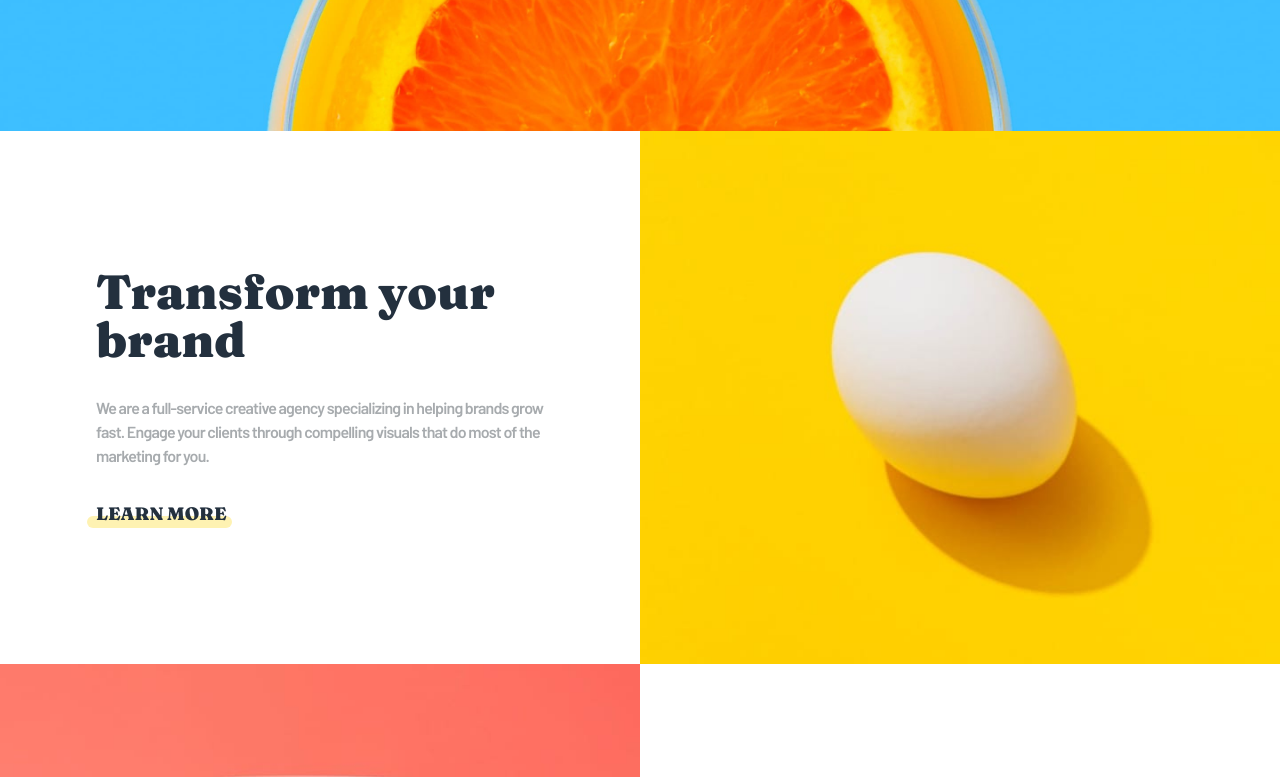
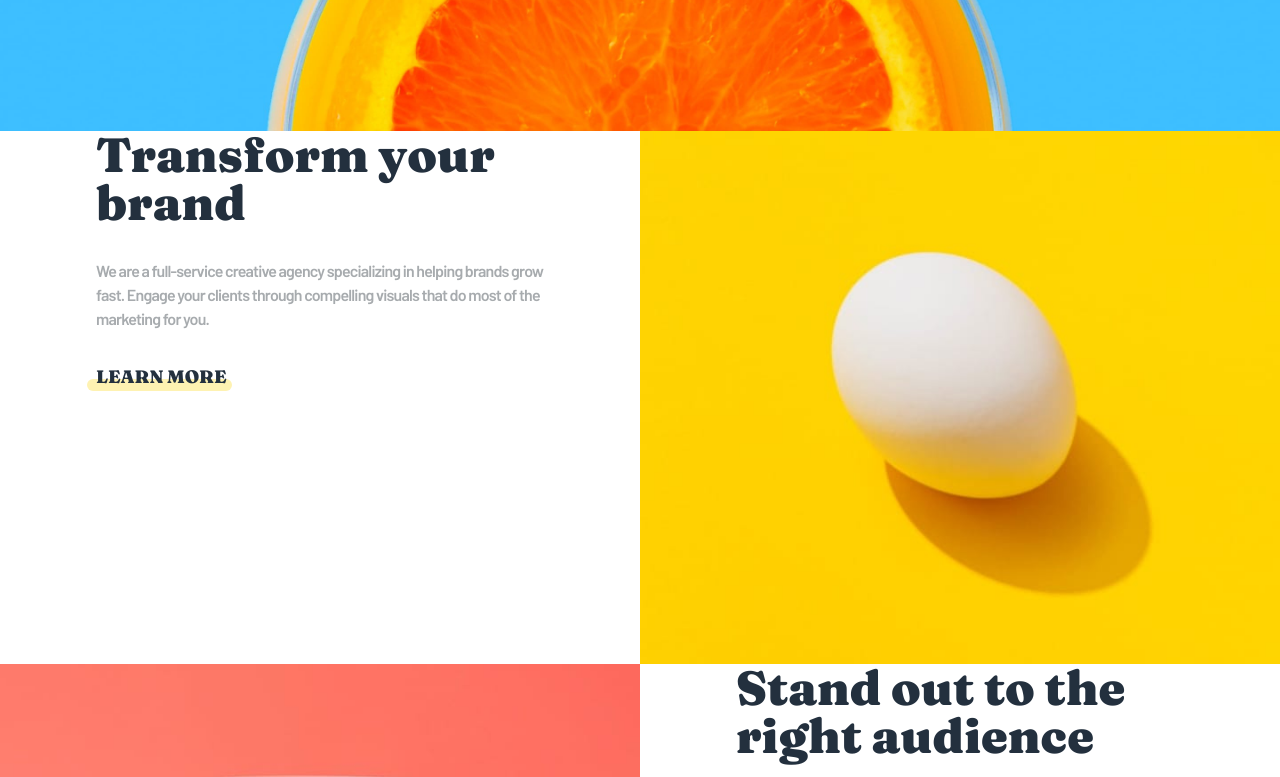
Before and after one commit to TomasSadone/sunnyside-landing, a React (Vite) app: page / in a window 1280 px wide. Shown: the part 580-1357 px from the top of the page. Built offline with nearby package versions, Linux system fonts and the light colour scheme.

Commit message:
new servicesStatement styling

```diff
--- a/src/components/ServicesStatement.tsx
+++ b/src/components/ServicesStatement.tsx
@@ -9,8 +9,8 @@ type Props = {
 const ServicesStatement: React.FC<Props> = ({ title, text, color }) => {
   return (
     <>
-      <div className='grid aspect-[5/6] md:aspect-[6/5]'>
-        <div className='m-auto grid max-h-[80%] max-w-[80%] gap-6 l:max-h-[70%] l:max-w-[70%] l:gap-8'>
+      <div className='relative aspect-[5/6] md:aspect-[6/5]'>
+        <div className='aboslute inset-0 m-auto grid max-h-[80%] max-w-[80%] gap-6 l:max-h-[70%] l:max-w-[70%] l:gap-8'>
           <h1 className='font-fraunces text-3xl font-black text-very-dark-desaturated-blue l:text-5xl'>
             {title}
           </h1>
```
